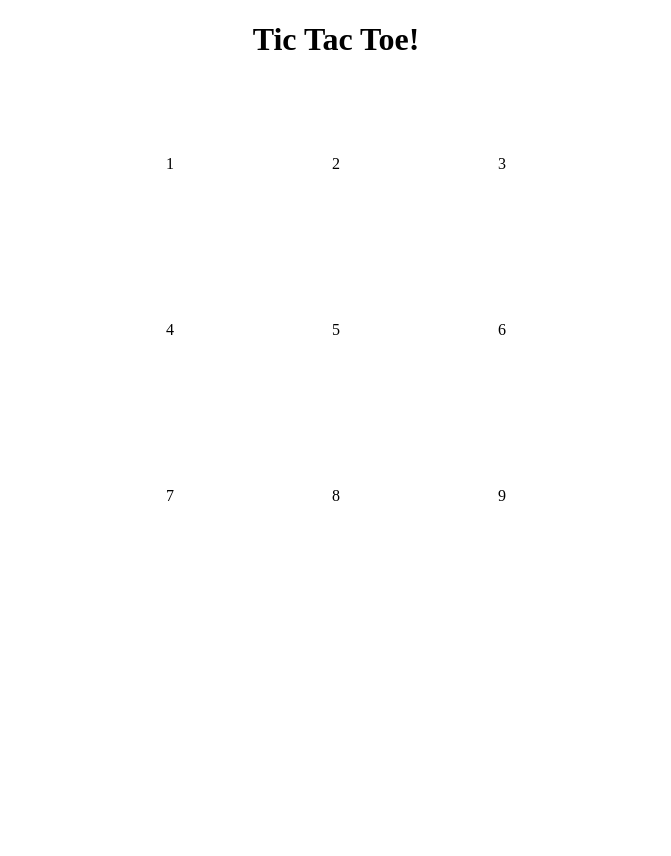
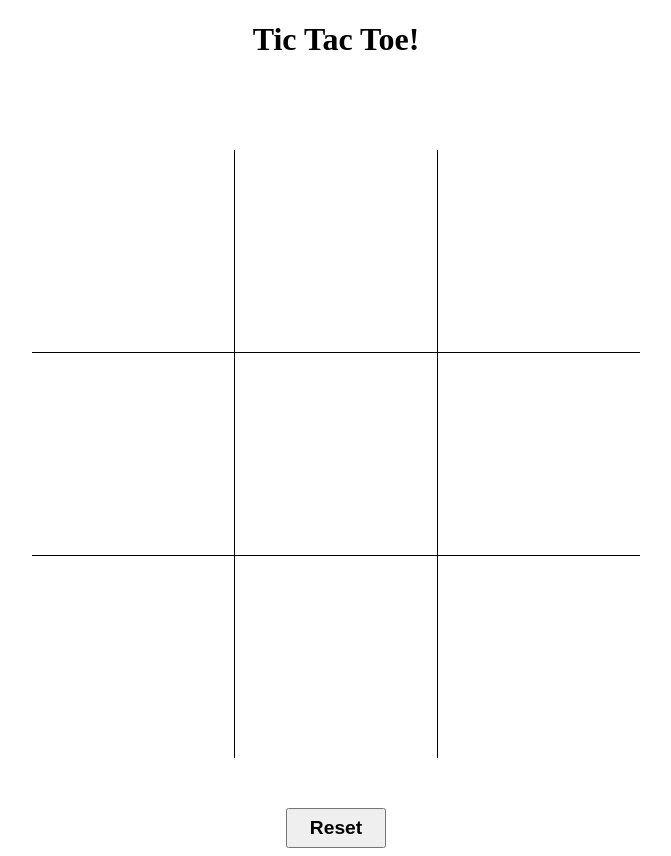
Before and after one commit to ttle09/miniApp-tic-tac-toe, a plain HTML site: page index.html in a window 1280 px wide. Shown: the whole page, without its empty margins (304-975 px from the left). Before the commit the page ends 800 px from the top, so only its background shows below. Drawn offline with Linux system fonts and the light colour scheme.

Commit message:
add reset button to reset game

```diff
--- a/app.js
+++ b/app.js
@@ -1,23 +1,34 @@
-// const blocks = document.querySelectorAll('.block');
 const player1 = 'X';
 const player2 = 'O';
+const winningMoves = [['1', '2', '3'], ['4', '5', '6'], ['7', '8', '9'], ['1', '4', '7'], ['2', '5', '8'], ['3', '6', '9'], ['1', '5', '9'], ['3', '5', '7']];
+const winnerHeading = document.querySelector('#winner');
+const blocks = document.querySelectorAll('.block');
 let currentTurn = player1;
-const player1Moves = [];
-const player2Moves = [];
-const winningMoves = [['1', '2', '3'], ['4', '5', '6'], ['7', '8', '9'], ['1', '4', '7'], ['2', '5', '8'], ['3', '6', '9'], ['1', '5', '9'], ['3', '5', '7']];
+let player1Moves = [];
+let player2Moves = [];
+
+const reset = () => {
+  player2Moves = [];
+  player1Moves = [];
+  currentTurn = player1;
+  for (let i = 0; i < blocks.length; i++) {
+    blocks[i].innerHTML = '';
+  }
+  winnerHeading.innerHTML = '';
+}
 
 const handleClick = element => {
   element.innerHTML = currentTurn;
   currentTurn === player1 ? player1Moves.push(element.id) : player2Moves.push(element.id);
-  currentTurn === player1 ? currentTurn = player2 : currentTurn = player1;
   for (const val of winningMoves) {
     if (containsAll(val, player1Moves)) {
-      return alert('Player X is the WINNER!!!');
+      winnerHeading.innerHTML = 'Player X is the WINNER!!!';
     }
     if (containsAll(val, player2Moves)) {
-      return alert('Player O is the WINNER!!!');
+      winnerHeading.innerHTML = 'Player O is the WINNER!!!';
     }
   }
+  currentTurn === player1 ? currentTurn = player2 : currentTurn = player1;
 }
 
 const containsAll = (targets, playerMoves) => {
--- a/index.html
+++ b/index.html
@@ -3,27 +3,30 @@
   <head>
     <meta charset="UTF-8">
     <title>Tic Tac Toe</title>
+    <link rel="stylesheet" type="text/css" href="style.css">
   </head>
   <body>
-    <div class="container" align="center">
+    <div class="container">
       <h1>Tic Tac Toe!</h1>
-      <table width="500" height="500">
+      <h2 id='winner'></h2>
+      <table>
         <tr>
-          <td class="block" id="1" align="center" onClick="handleClick(this)"><font-size="6">1</font-size></td>
-          <td class="block" id="2" align="center" onClick="handleClick(this)"><font-size="6">2</font-size></td>
-          <td class="block" id="3" align="center" onClick="handleClick(this)"><font-size="6">3</font-size></td>
+          <td class="block" id="1" onClick="handleClick(this)"></td>
+          <td class="block" id="2" onClick="handleClick(this)"></td>
+          <td class="block" id="3" onClick="handleClick(this)"></td>
         </tr>
         <tr>
-          <td class="block" id="4" align="center" onClick="handleClick(this)"><font-size="6">4</font-size></td>
-          <td class="block" id="5" align="center" onClick="handleClick(this)"><font-size="6">5</font-size></td>
-          <td class="block" id="6" align="center" onClick="handleClick(this)"><font-size="6">6</font-size></td>
+          <td class="block" id="4" onClick="handleClick(this)"></td>
+          <td class="block" id="5" onClick="handleClick(this)"></td>
+          <td class="block" id="6" onClick="handleClick(this)"></td>
         </tr>
         <tr>
-          <td class="block" id="7" align="center" onClick="handleClick(this)"><font-size="6">7</font-size></td>
-          <td class="block" id="8" align="center" onClick="handleClick(this)"><font-size="6">8</font-size></td>
-          <td class="block" id="9" align="center" onClick="handleClick(this)"><font-size="6">9</font-size></td>
+          <td class="block" id="7" onClick="handleClick(this)"></td>
+          <td class="block" id="8" onClick="handleClick(this)"></td>
+          <td class="block" id="9" onClick="handleClick(this)"></td>
         </tr>
       </table>
+      <button onClick="reset()">Reset</button>
     </div>
     <script src="app.js"></script>
   </body>
--- /dev/null
+++ b/style.css
@@ -0,0 +1,33 @@
+table {
+  border-collapse: collapse;
+  border-style: hidden;
+  margin: 0 auto;
+}
+
+table td {
+  border: 1px solid black;
+  width: 200px;
+  height: 200px;
+  font-size: xx-large;
+  font-weight: bolder;
+}
+
+.container {
+  text-align: center;
+  margin-left: auto;
+	margin-right: auto;
+	max-width: 1000px;
+	float: none;
+}
+
+h2 {
+  height: 50px;
+}
+
+button {
+  margin-top: 50px;
+  height: 40px;
+  width: 100px;
+  font-size: larger;
+  font-weight: bolder;
+}
```
